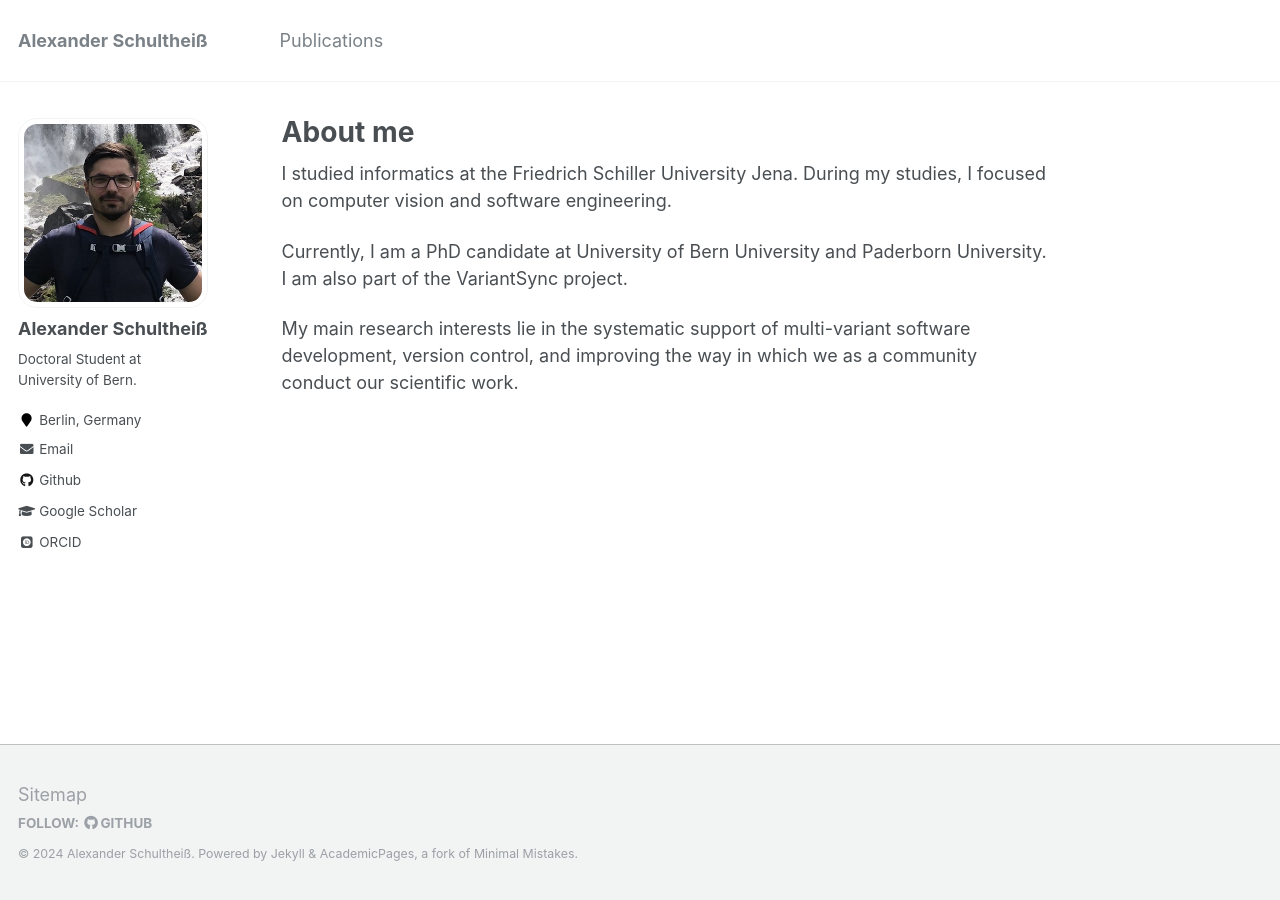
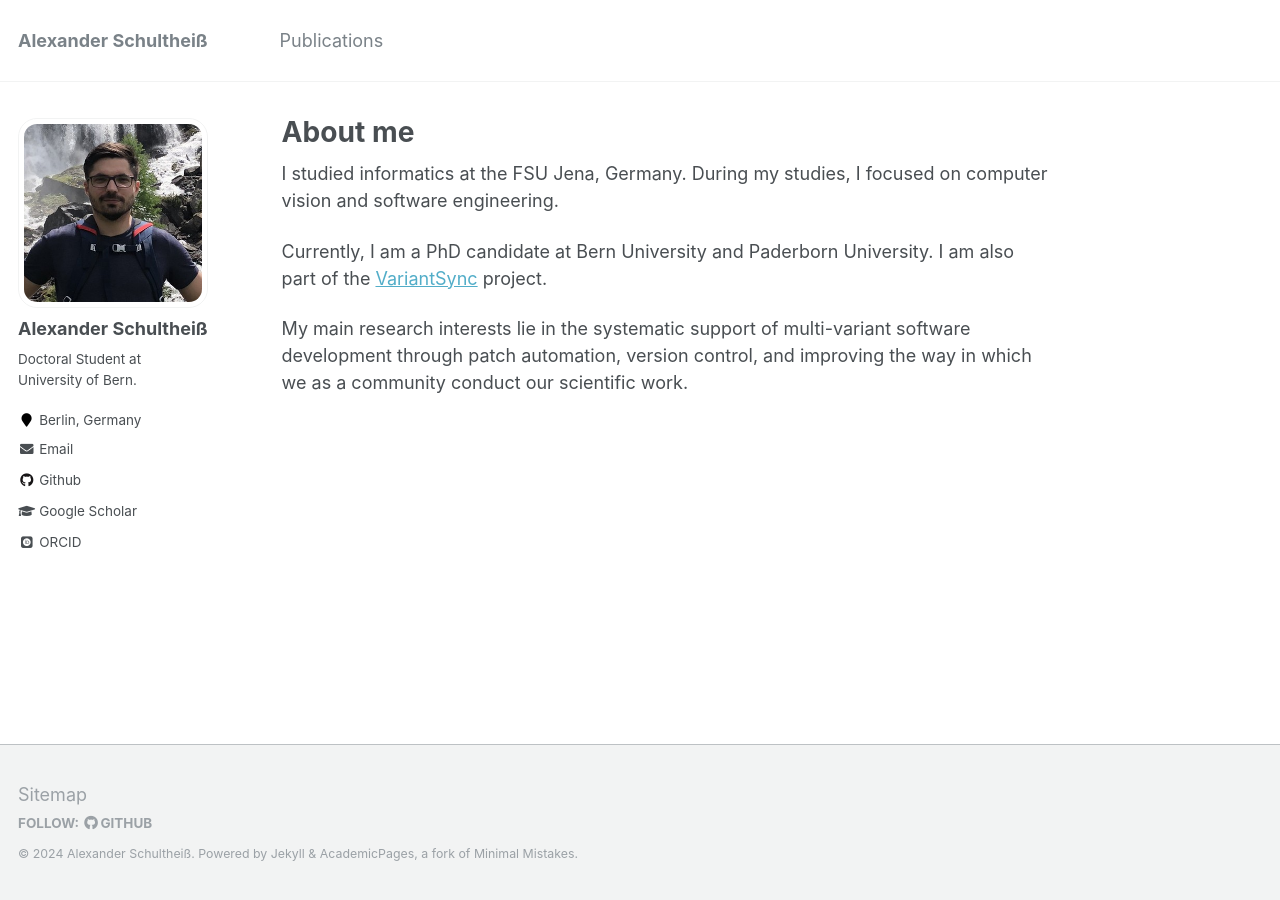
Before and after one commit to AlexanderSchultheiss/AlexanderSchultheiss.github.io, a Jekyll site: the page built from _pages/about.md, in a window 1280 px wide. Built offline with Jekyll 4.4.1, drawn with Linux system fonts in a browser that asks for light colours; some web fonts are replaced.

Commit message:
update about page

```diff
--- a/_pages/about.md
+++ b/_pages/about.md
@@ -8,8 +8,8 @@ redirect_from:
   - /about.html
 ---
 
-I studied informatics at the Friedrich Schiller University Jena. During my studies, I focused on computer vision and software engineering.
+I studied informatics at the FSU Jena, Germany. During my studies, I focused on computer vision and software engineering.
 
-Currently, I am a PhD candidate at University of Bern University and Paderborn University. I am also part of the VariantSync project.
+Currently, I am a PhD candidate at Bern University and Paderborn University. I am also part of the [VariantSync](https://github.com/VariantSync) project.
 
-My main research interests lie in the systematic support of multi-variant software development, version control, and improving the way in which we as a community conduct our scientific work.
+My main research interests lie in the systematic support of multi-variant software development through patch automation, version control, and improving the way in which we as a community conduct our scientific work.
```
